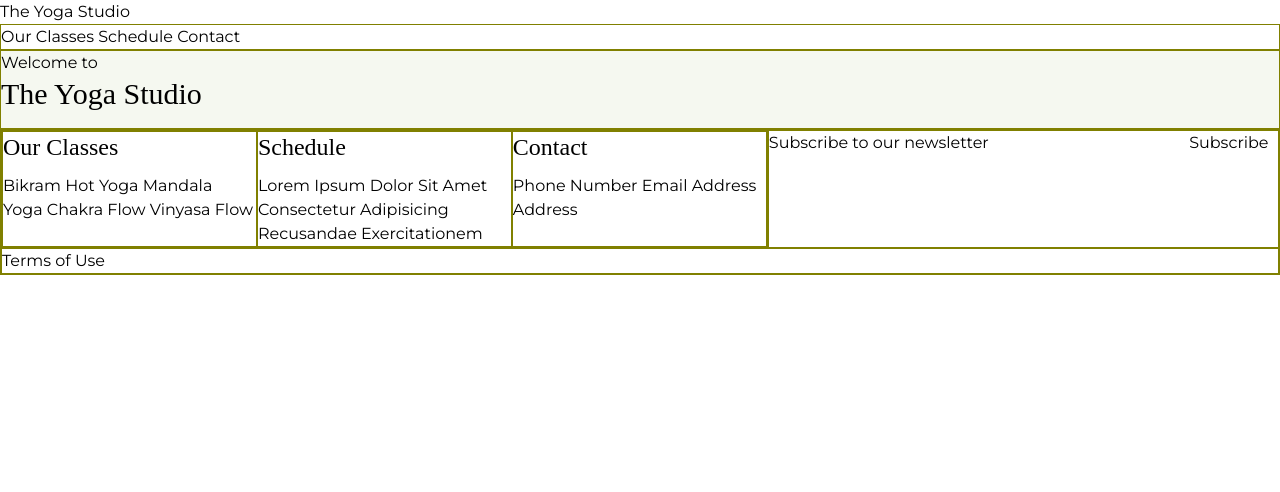
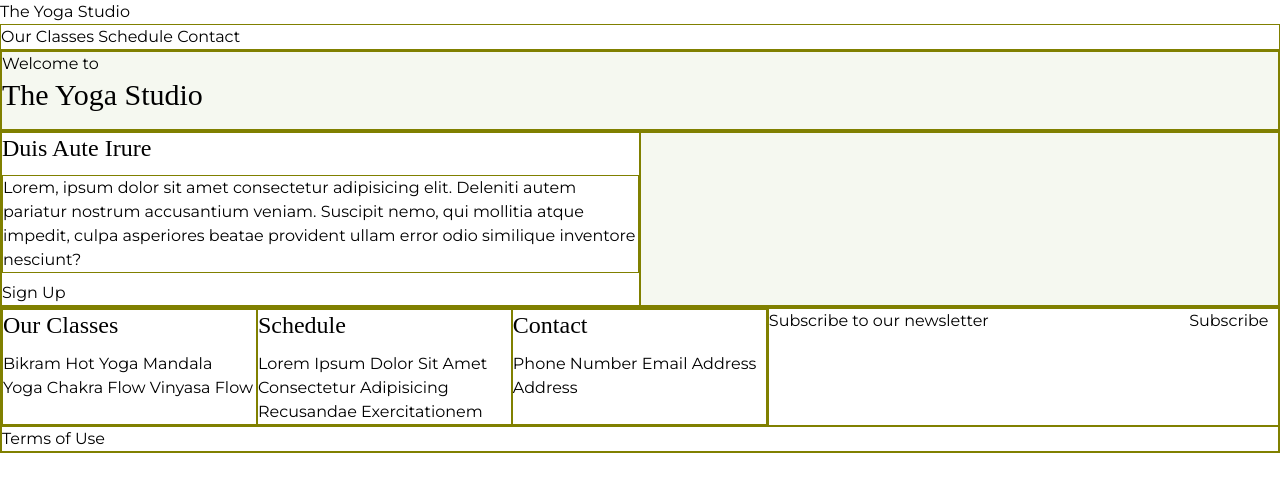
Before and after one commit to brittwoodard/project-yoga-studio, a Jekyll site: the page built from index.html, in a window 1280 px wide. Shown: the top 492 px of the page. Built offline with Jekyll 4.4.1, drawn with Linux system fonts in a browser that asks for light colours; some web fonts are replaced.

Commit message:
half section

```diff
--- /dev/null
+++ b/_includes/half-section.html
@@ -0,0 +1,8 @@
+<section class="grid grid-cols-2">
+    <div>
+        <h2>{{page.half-section.heading}}</h2>
+        <p>{{page.half-section.description}}</p>
+        <a href="{{page.half-section.button.url}}">{{page.half-section.button.text}}</a>
+    </div>
+    <div class="bg-image-style"></div>
+</section>
--- a/_includes/hero-banner.html
+++ b/_includes/hero-banner.html
@@ -1,4 +1,6 @@
 <section class="bg-image-style">
-    <span>Welcome to</span>
-    <h1>The Yoga Studio</h1>
+    <div>
+        <span>{{page.banner.intro}}</span>
+        <h1>{{page.banner.heading}}</h1>
+    </div>
 </section>
--- a/assets/css/output-style.css
+++ b/assets/css/output-style.css
@@ -476,6 +476,9 @@ p {
 .grid-cols-5 {
   grid-template-columns: repeat(5, minmax(0, 1fr));
 }
+.grid-cols-2 {
+  grid-template-columns: repeat(2, minmax(0, 1fr));
+}
 .bg-stone-100 {
   --tw-bg-opacity: 1;
   background-color: rgb(245 245 244 / var(--tw-bg-opacity));
--- a/index.html
+++ b/index.html
@@ -1,8 +1,17 @@
 ---
 layout: default
+banner:
+  intro: Welcome to
+  heading: The Yoga Studio
+half-section:
+  heading: Duis Aute Irure
+  description: Lorem, ipsum dolor sit amet consectetur adipisicing elit. Deleniti autem pariatur nostrum accusantium veniam. Suscipit nemo, qui mollitia atque impedit, culpa asperiores beatae provident ullam error odio similique inventore nesciunt?
+  button:
+    url: "#"
+    text: Sign Up
 seo:
-  title: This should appear in the browser tab
-  description:
+  title: The Yoga Studio for Mandala Yoga in Canggu, Bali
+  description: Description that includes relevant key words
   keywords:
   social_image:
   hide-from-google: false
@@ -10,3 +19,6 @@ seo:
 
 <!-- Header -->
 {% include hero-banner.html %}
+
+<!-- CTA -->
+{% include half-section.html %}
```
